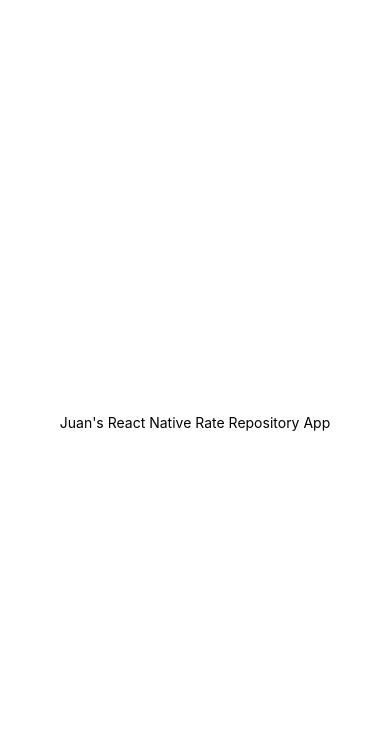
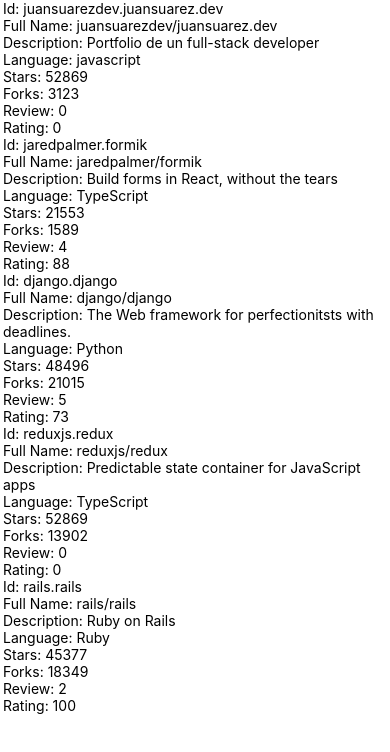
Before and after one commit to JuanSuarezFSD/react-native-rate-repository-app, a React Native app in the folder rate-repository-app/: screen / in a window 390 px wide. Shown: the top 752 px of the page. Built offline with nearby package versions, Linux system fonts and the light colour scheme.

Commit message:
RepositoryList.jsx created

```diff
--- a/rate-repository-app/App.js
+++ b/rate-repository-app/App.js
@@ -1,20 +1,7 @@
-import { StatusBar } from 'expo-status-bar';
-import { StyleSheet, Text, View } from 'react-native';
+import Main from './src/components/Main.jsx'
 
 export default function App() {
   return (
-    <View style={styles.container}>
-      <Text>Juan's React Native Rate Repository App</Text>
-      <StatusBar style="auto" />
-    </View>
+   <Main />
   );
 }
-
-const styles = StyleSheet.create({
-  container: {
-    flex: 1,
-    backgroundColor: '#fff',
-    alignItems: 'center',
-    justifyContent: 'center',
-  },
-});
--- /dev/null
+++ b/rate-repository-app/src/components/Main.jsx
@@ -0,0 +1,14 @@
+import React from "react"
+import {Text, View} from 'react-native'
+import Constants from 'expo-constants'
+import RepositoryList from "./RepositoryList"
+
+const Main = () => {
+   return(
+    <View style={{marginTop: Constants.statusBarHeight, flexGrow: 1, marginLeft: 3}}>
+        <RepositoryList/>
+    </View>
+   )
+
+}
+export default Main
--- /dev/null
+++ b/rate-repository-app/src/components/RepositoryList.jsx
@@ -0,0 +1,25 @@
+import React from "react";
+import { View, Text } from "react-native";
+import repositories from '../data/repositories.js'
+
+const RepositoryList = () => {
+    return (
+        <View>
+            {repositories.map( repo => (
+                <View key={repo.id}>
+                    <Text>Id: {repo.id}</Text>
+                    <Text>Full Name: {repo.fullname}</Text>
+                    <Text>Description: {repo.description}</Text>
+                    <Text>Language: {repo.language}</Text>
+                    <Text>Stars: {repo.stargazersCount}</Text>
+                    <Text>Forks: {repo.forksCount}</Text>
+                    <Text>Review: {repo.reviewCount}</Text>
+                    <Text>Rating: {repo.ratingAverage}</Text>
+                </View>
+            )
+            )}
+        </View>
+    )
+}
+
+export default RepositoryList
--- /dev/null
+++ b/rate-repository-app/src/data/repositories.js
@@ -0,0 +1,57 @@
+export default [
+    {
+        id: 'juansuarezdev.juansuarez.dev',
+        fullname: 'juansuarezdev/juansuarez.dev',
+        description: 'Portfolio de un full-stack developer',
+        language: 'javascript',
+        forksCount: 3123,
+        stargazersCount: 52869,
+        ratingAverage: 0,
+        reviewCount: 0,
+        ownerAvatarUrl: 'https://avatars.githubusercontent.com/u/1561955?v=4',
+    },
+    {
+        id: 'jaredpalmer.formik',
+        fullname: 'jaredpalmer/formik',
+        description: 'Build forms in React, without the tears',
+        language: 'TypeScript',
+        forksCount: 1589,
+        stargazersCount: 21553,
+        ratingAverage: 88,
+        reviewCount: 4,
+        ownerAvatarUrl: 'https://avatars.githubusercontent.com/u/4060187?v=4',
+    },
+    {
+        id: 'django.django',
+        fullname: 'django/django',
+        description: 'The Web framework for perfectionitsts with deadlines.',
+        language: 'Python',
+        forksCount: 21015,
+        stargazersCount: 48496,
+        ratingAverage: 73,
+        reviewCount: 5,
+        ownerAvatarUrl: 'https://avatars.githubusercontent.com/u/27804?v=4',
+    },
+    {
+        id: 'reduxjs.redux',
+        fullname: 'reduxjs/redux',
+        description: 'Predictable state container for JavaScript apps',
+        language: 'TypeScript',
+        forksCount: 13902,
+        stargazersCount: 52869,
+        ratingAverage: 0,
+        reviewCount: 0,
+        ownerAvatarUrl: 'https://avatars.githubusercontent.com/u/13142323?v=4',
+    },
+    {
+        id: 'rails.rails',
+        fullname: 'rails/rails',
+        description: 'Ruby on Rails',
+        language: 'Ruby',
+        forksCount: 18349,
+        stargazersCount: 45377,
+        ratingAverage: 100,
+        reviewCount: 2,
+        ownerAvatarUrl: 'https://avatars.githubusercontent.com/u/4223?v=4',
+    }
+]
```
Also changed, not shown: rate-repository-app/package.json (+14 -2 lines), 2 other files (tests, documents, lock files or other folders).
